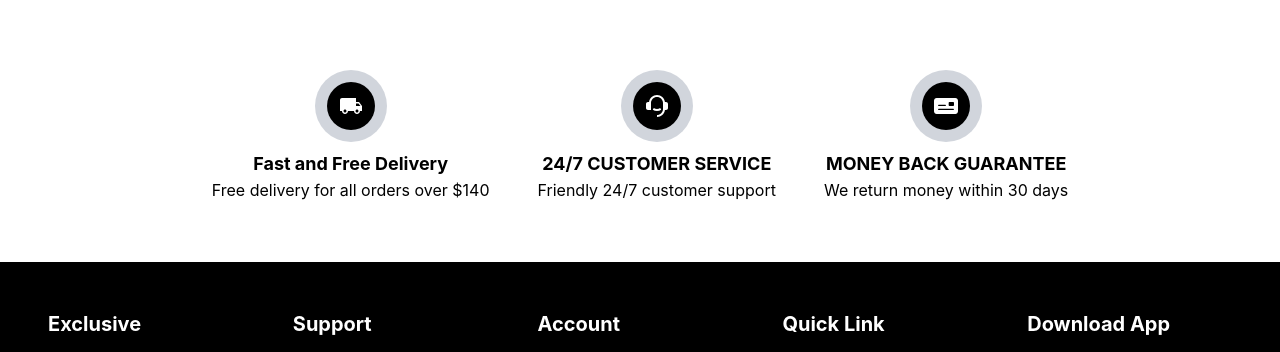
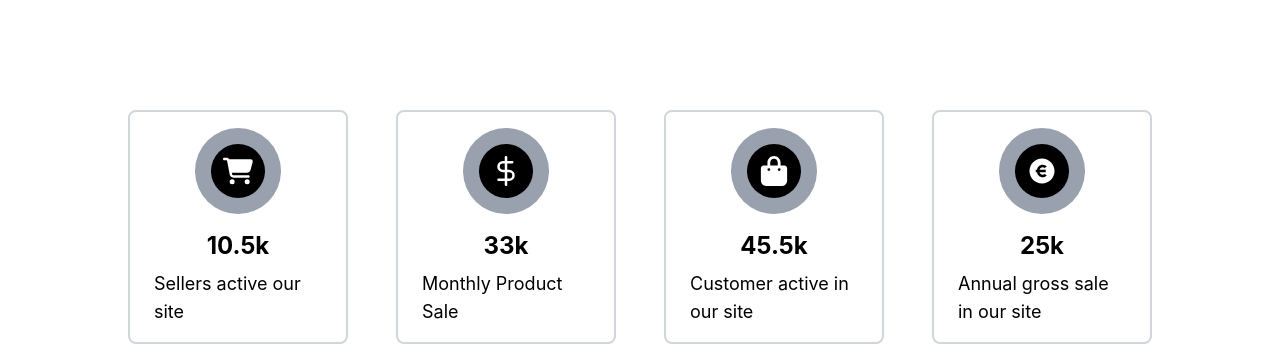
Before and after one commit to HussnainAshiq-5657/MERN-PROJECT-E-COMMERCE-PROJECT-, a React (Vite) app in the folder frontend/: page /about in a window 1280 px wide. Shown: the part 590-942 px from the top of the page. Built offline with nearby package versions, Linux system fonts and the light colour scheme.

Commit message:
Styling the About Page

```diff
--- a/frontend/package.json
+++ b/frontend/package.json
@@ -20,6 +20,8 @@
     "react-qr-code": "^2.0.18",
     "react-redux": "^9.2.0",
     "react-router": "^7.13.1",
+    "react-slick": "^0.31.0",
+    "slick-carousel": "^1.8.1",
     "tailwindcss": "^4.2.1",
     "yup": "^1.7.1"
   },
--- a/frontend/src/pages/About Page/About.jsx
+++ b/frontend/src/pages/About Page/About.jsx
@@ -1,17 +1,8 @@
 import Services from './Services';
 import WomenPhoto from '../../assets/Women.jpg';
+import SellerActivity from './SellerActivity';
+import CarouselEffect from './CarouselEffect';
 function About() {
-  const SellerActivity = [
-    {
-      id: 0,
-    },
-    {
-      id: 1,
-    },
-    {
-      id: 2,
-    },
-  ];
   return (
     <>
       {/* Photos and Description */}
@@ -37,7 +28,17 @@ function About() {
           />
         </div>
       </div>
+
+      {/* Seller Activity */}
+
+      <SellerActivity />
+
+      {/*Carousel Effect */}
+
+      <CarouselEffect />
+
       {/* Summary of Services */}
+
       <Services />
     </>
   );
--- /dev/null
+++ b/frontend/src/pages/About Page/CarouselEffect.jsx
@@ -0,0 +1,13 @@
+import React from 'react'
+
+function CarouselEffect() {
+  return (
+    <>
+    <div>
+        <h1>Hello</h1>
+    </div>
+    </>
+  )
+}
+
+export default CarouselEffect
--- /dev/null
+++ b/frontend/src/pages/About Page/SellerActivity.jsx
@@ -0,0 +1,61 @@
+import { FaCartShopping } from 'react-icons/fa6';
+import { FiDollarSign } from 'react-icons/fi';
+import { FaBagShopping } from 'react-icons/fa6';
+import { RiMoneyEuroCircleFill } from 'react-icons/ri';
+
+function SellerActivity() {
+  const SellerService = [
+    {
+      id: 0,
+      icon: <FaCartShopping />,
+      title: '10.5k',
+      description: 'Sellers active our site',
+    },
+    {
+      id: 1,
+      icon: <FiDollarSign />,
+      title: '33k',
+      description: 'Monthly Product Sale',
+    },
+    {
+      id: 2,
+      icon: <FaBagShopping />,
+      title: '45.5k',
+      description: 'Customer active in our site',
+    },
+    {
+      id: 3,
+      icon: <RiMoneyEuroCircleFill />,
+      title: '25k',
+      description: 'Annual gross sale in our site',
+    },
+  ];
+  return (
+    <>
+      <div className="grid w-4/5 mx-auto my-25 gap-12 grid-cols-1 sm:grid-cols-2 md:grid-cols-4 ">
+        {SellerService.map((services) => (
+          <div
+            key={services.id}
+            className="border-2 border-gray-300 rounded-lg px-6 py-4 cursor-pointer hover:text-white hover:bg-red-500"
+          >
+            <div className="flex flex-col gap-4 justify-center items-center">
+              <div className="bg-gray-400 p-4 rounded-full">
+                <div className="bg-black hover:bg-white p-3 rounded-full">
+                  <p className="text-white text-3xl cursor-pointer hover:text-black">
+                    {services.icon}
+                  </p>
+                </div>
+              </div>
+              <div className="flex flex-col gap-2 items-center">
+                <h1 className="text-2xl font-bold">{services.title}</h1>
+                <p className="text-lg">{services.description}</p>
+              </div>
+            </div>
+          </div>
+        ))}
+      </div>
+    </>
+  );
+}
+
+export default SellerActivity;
--- a/frontend/src/pages/About Page/Services.jsx
+++ b/frontend/src/pages/About Page/Services.jsx
@@ -25,7 +25,7 @@ function Services() {
   ];
   return (
     <>
-      <div className="flex justify-center gap-12 my-15">
+      <div className="flex justify-center gap-20 my-20">
         {AboutServices.map((services) => (
           <div key={services.id}>
             <div className="flex justify-center items-center">
```
Also changed, not shown: 1 other file (tests, documents, lock files or other folders).
